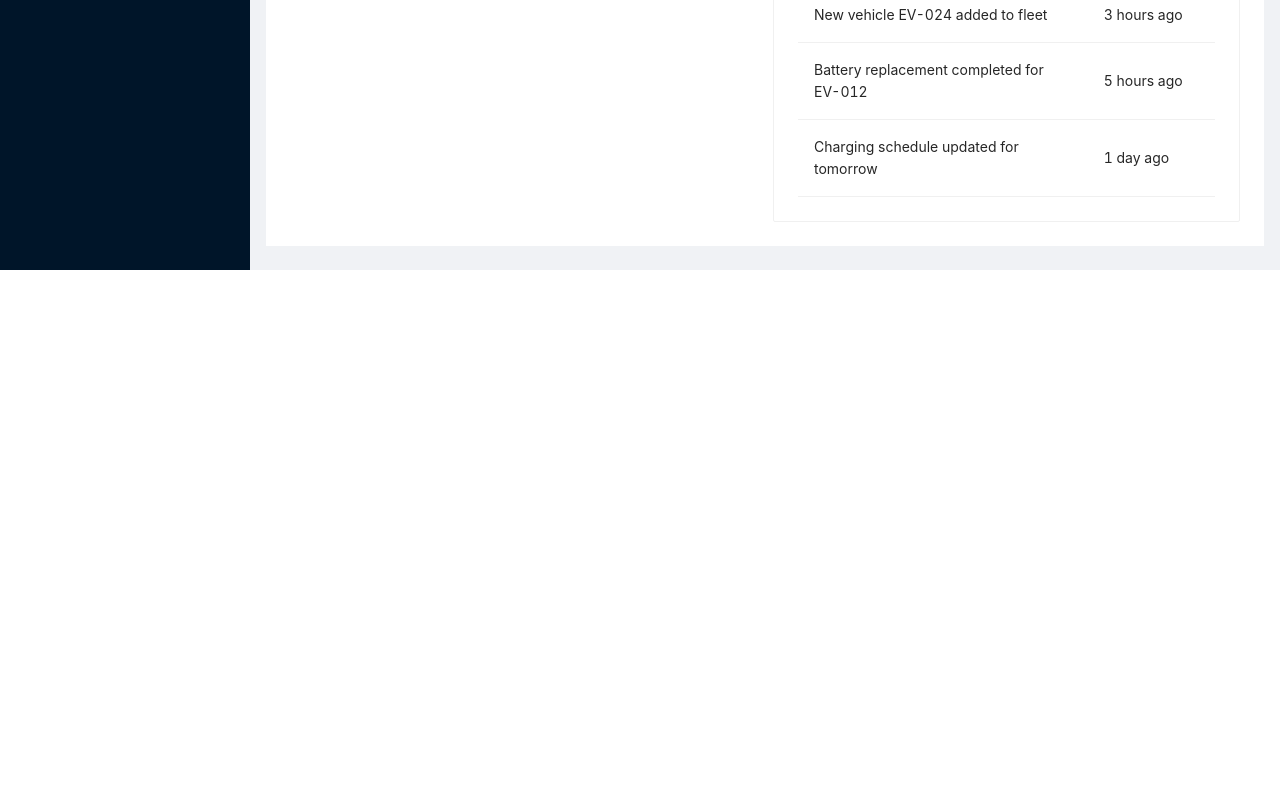
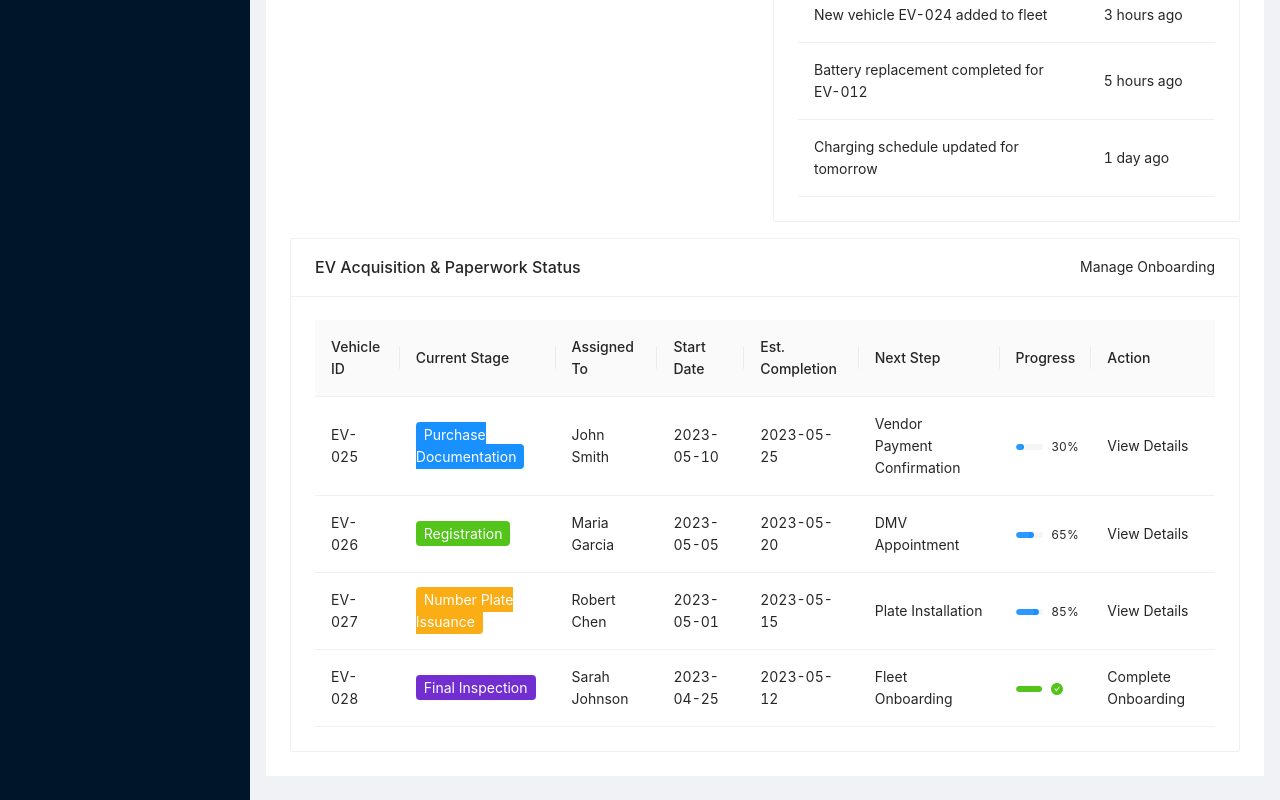
Before and after one commit to simbataisa/gf-ev-fms, a Next.js app: page /dashboard in a window 1280 px wide. Shown: the part 1415-2215 px from the top of the page. Before the commit the page ends 1685 px from the top, so only its background shows below. Built offline with nearby package versions, Linux system fonts and the light colour scheme.

Commit message:
Mocked EV Acquisition & Papaperwork Status

```diff
--- a/package.json
+++ b/package.json
@@ -20,7 +20,8 @@
     "@geist-ui/core": "^2.3.8",
     "@prisma/client": "^6.5.0",
     "antd": "^4.24.12",
-    "axios": "^1.6.2",
+    "axios": "^1.8.4",
+    "axios-mock-adapter": "^2.1.0",
     "bcrypt": "^5.1.1",
     "bcryptjs": "^3.0.2",
     "moment": "^2.29.4",
--- a/src/pages/dashboard/index.tsx
+++ b/src/pages/dashboard/index.tsx
@@ -105,6 +105,118 @@ const DashboardPage: React.FC = () => {
       title: 'Efficiency',
       dataIndex: 'efficiency',
       key: 'efficiency',
+    },
+  ];
+
+  // Add new data for paperwork tracking
+  const paperworkProcessData = [
+    {
+      id: 1,
+      vehicleId: 'EV-025',
+      status: 'Purchase Documentation',
+      startDate: '2023-05-10',
+      estimatedCompletion: '2023-05-25',
+      progress: 30,
+      assignedTo: 'John Smith',
+      nextStep: 'Vendor Payment Confirmation'
+    },
+    {
+      id: 2,
+      vehicleId: 'EV-026',
+      status: 'Registration',
+      startDate: '2023-05-05',
+      estimatedCompletion: '2023-05-20',
+      progress: 65,
+      assignedTo: 'Maria Garcia',
+      nextStep: 'DMV Appointment'
+    },
+    {
+      id: 3,
+      vehicleId: 'EV-027',
+      status: 'Number Plate Issuance',
+      startDate: '2023-05-01',
+      estimatedCompletion: '2023-05-15',
+      progress: 85,
+      assignedTo: 'Robert Chen',
+      nextStep: 'Plate Installation'
+    },
+    {
+      id: 4,
+      vehicleId: 'EV-028',
+      status: 'Final Inspection',
+      startDate: '2023-04-25',
+      estimatedCompletion: '2023-05-12',
+      progress: 95,
+      assignedTo: 'Sarah Johnson',
+      nextStep: 'Fleet Onboarding'
+    }
+  ];
+
+  const paperworkColumns = [
+    {
+      title: 'Vehicle ID',
+      dataIndex: 'vehicleId',
+      key: 'vehicleId',
+    },
+    {
+      title: 'Current Stage',
+      dataIndex: 'status',
+      key: 'status',
+      render: (text: string) => {
+        const statusColors: Record<string, string> = {
+          'Purchase Documentation': '#1890ff',
+          'Registration': '#52c41a',
+          'Number Plate Issuance': '#faad14',
+          'Final Inspection': '#722ed1'
+        };
+        return (
+          <span style={{
+            color: 'white',
+            backgroundColor: statusColors[text] || '#1890ff',
+            padding: '4px 8px',
+            borderRadius: '4px'
+          }}>
+            {text}
+          </span>
+        );
+      }
+    },
+    {
+      title: 'Assigned To',
+      dataIndex: 'assignedTo',
+      key: 'assignedTo',
+    },
+    {
+      title: 'Start Date',
+      dataIndex: 'startDate',
+      key: 'startDate',
+    },
+    {
+      title: 'Est. Completion',
+      dataIndex: 'estimatedCompletion',
+      key: 'estimatedCompletion',
+    },
+    {
+      title: 'Next Step',
+      dataIndex: 'nextStep',
+      key: 'nextStep',
+    },
+    {
+      title: 'Progress',
+      dataIndex: 'progress',
+      key: 'progress',
+      render: (progress: number) => (
+        <Progress percent={progress} size="small" status={progress >= 90 ? "success" : "active"} />
+      ),
+    },
+    {
+      title: 'Action',
+      key: 'action',
+      render: (_: any, record: any) => (
+        <a href={`/vehicle-onboarding/${record.vehicleId}`}>
+          {record.progress >= 95 ? 'Complete Onboarding' : 'View Details'}
+        </a>
+      ),
     },
   ];
 
@@ -302,6 +414,22 @@ const DashboardPage: React.FC = () => {
           </Card>
         </Col>
       </Row>
+
+      <Row gutter={[16, 16]} style={{ marginTop: 16 }}>
+        <Col xs={24}>
+          <Card
+            title="EV Acquisition & Paperwork Status"
+            extra={<a href="/vehicle-onboarding">Manage Onboarding</a>}
+          >
+            <Table
+              dataSource={paperworkProcessData}
+              columns={paperworkColumns}
+              pagination={false}
+              rowKey="id"
+            />
+          </Card>
+        </Col>
+      </Row>
     </AppLayout>
   );
 };
```
Also changed, not shown: 1 other file (tests, documents, lock files or other folders).
